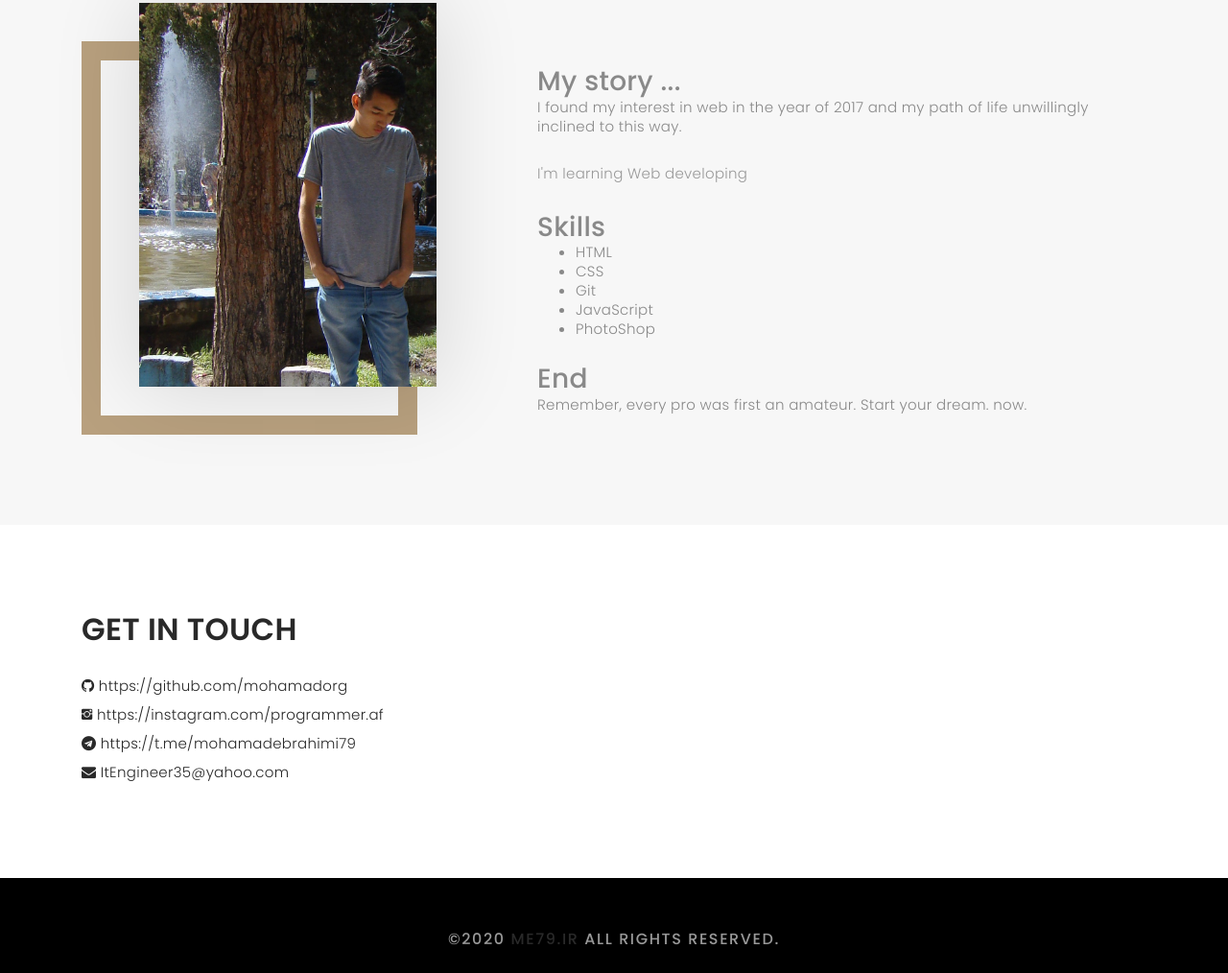
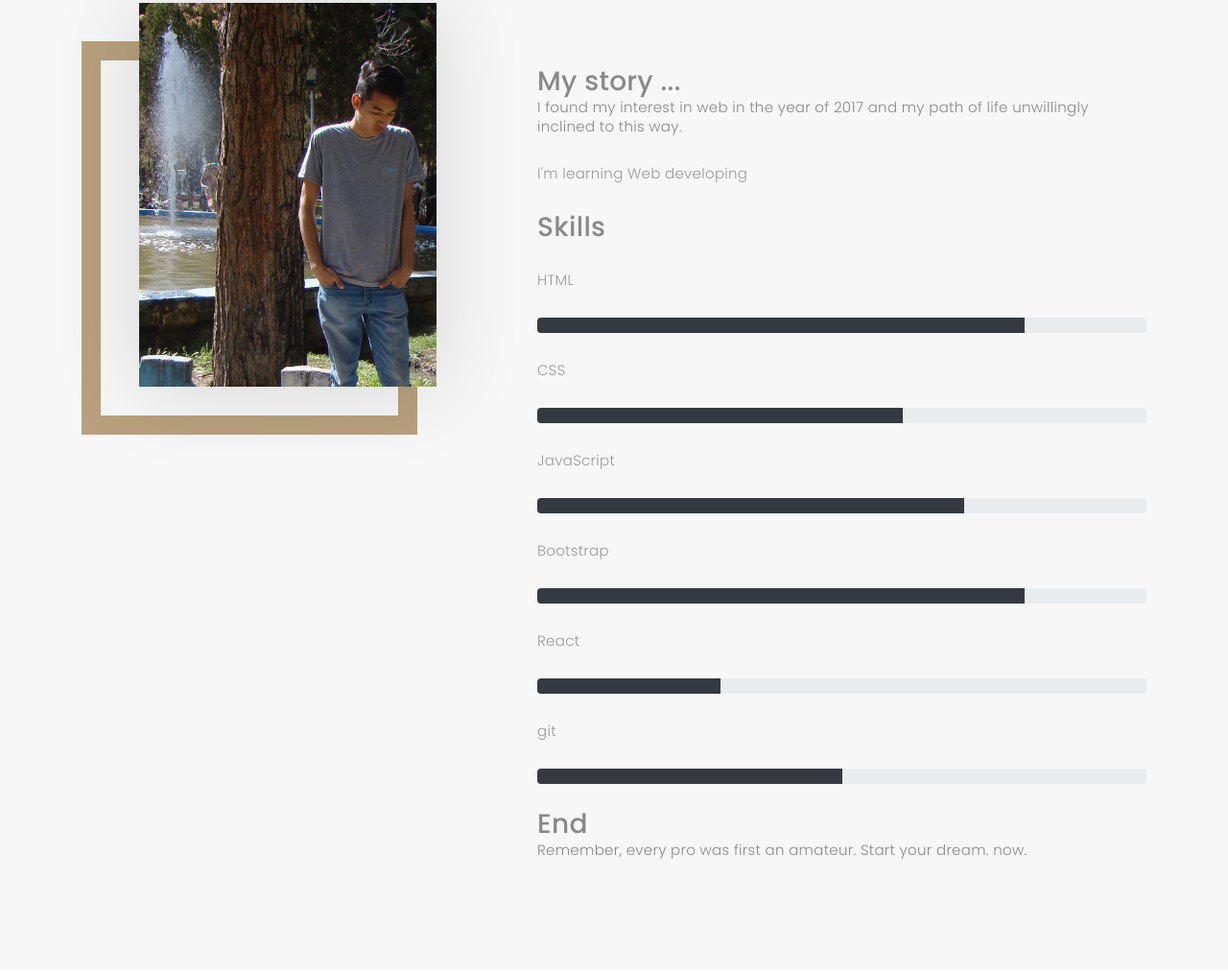
Before and after one commit to mohamadorg/mohamadorg.github.io, a plain HTML site: page index.html in a window 1280 px wide. Shown: the part 947-1961 px from the top of the page at 96% size. Drawn offline with Linux system fonts and the light colour scheme; files whose address does not match are found by name; a web font is replaced by a local one.

Commit message:
Add progress bar for section SKILLS

```diff
--- a/index.html
+++ b/index.html
@@ -76,13 +76,37 @@
             </p>
             <p class="skills">
               <h3>Skills</h3>
-              <ul>
+              <!--<ul>
                 <li>HTML</li>
                 <li>CSS</li>
                 <li>Git</li>
                 <li>JavaScript</li>
                 <li>PhotoShop</li>
-              </ul>
+              </ul>-->
+              <p>HTML</p>
+              <div class="progress">
+                <div class="progress-bar bg-dark" style="width: 80%;"></div>
+              </div>
+              <p>CSS</p>
+              <div class="progress">
+                <div class="progress-bar bg-dark" style="width: 60%;"></div>
+              </div>
+              <p>JavaScript</p>
+              <div class="progress">
+                <div class="progress-bar bg-dark" style="width: 70%;"></div>
+              </div>
+              <p>Bootstrap</p>
+              <div class="progress">
+                <div class="progress-bar bg-dark" style="width: 80%;"></div>
+              </div>
+              <p>React</p>
+              <div class="progress">
+                <div class="progress-bar bg-dark" style="width: 30%;"></div>
+              </div>
+              <p>git</p>
+              <div class="progress">
+                <div class="progress-bar bg-dark" style="width: 50%;"></div>
+              </div>
             </p>
             <p>
               <h3> End</h3>
```
